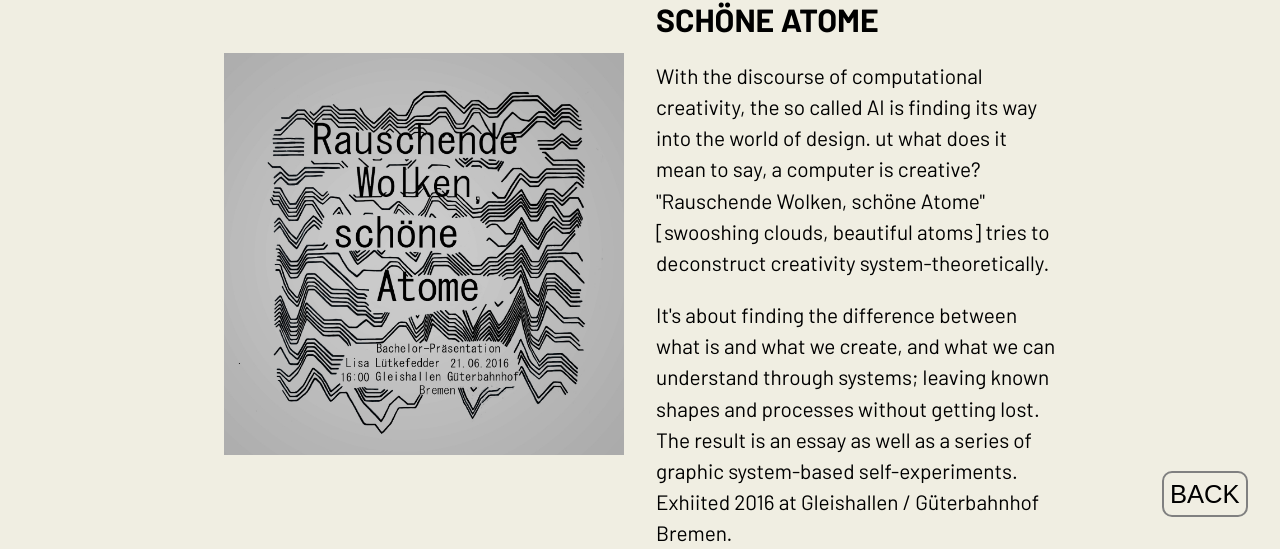
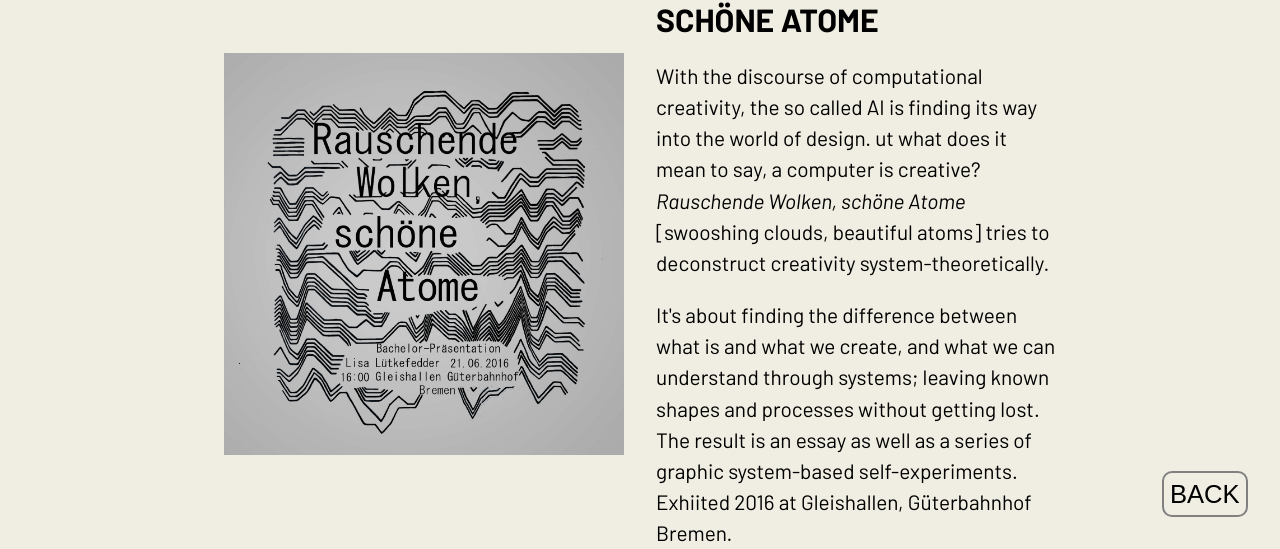
Before and after one commit to lisa-von-mond/my-space, a Next.js app: page /rauschende-wolken in a window 1280 px wide. Shown: the part 251-800 px from the top of the page. Built offline with nearby package versions, Linux system fonts and the light colour scheme.

Commit message:
replace error glyphs

```diff
--- a/pages/rauschende-wolken.js
+++ b/pages/rauschende-wolken.js
@@ -32,8 +32,8 @@ export default function RauschendeWolken() {
       </div>
       <div className={pstyles.intro_text}>
           <h1 className={pstyles.project_title}>Rauschende Wolken, schöne Atome</h1>
-          <p className={pstyles.project_text}>With the discourse of computational creativity, the so called AI is finding its way into the world of design. ut what does it mean to say, a computer is creative? "Rauschende Wolken, schöne Atome" &#091;swooshing clouds, beautiful atoms&#093; tries to deconstruct creativity system-theoretically.</p>
-          <p className={pstyles.project_text}>It's about finding the difference between what is and what we create, and what we can understand through systems; leaving known shapes and processes without getting lost. The result is an essay as well as a series of graphic system-based self-experiments. Exhiited 2016 at Gleishallen / Güterbahnhof Bremen.</p>
+          <p className={pstyles.project_text}>With the discourse of computational creativity, the so called AI is finding its way into the world of design. ut what does it mean to say, a computer is creative? <em>Rauschende Wolken, schöne Atome</em> &#091;swooshing clouds, beautiful atoms&#093; tries to deconstruct creativity system-theoretically.</p>
+          <p className={pstyles.project_text}>It's about finding the difference between what is and what we create, and what we can understand through systems; leaving known shapes and processes without getting lost. The result is an essay as well as a series of graphic system-based self-experiments. Exhiited 2016 at Gleishallen, Güterbahnhof Bremen.</p>
       </div>
       </div>
 
```
